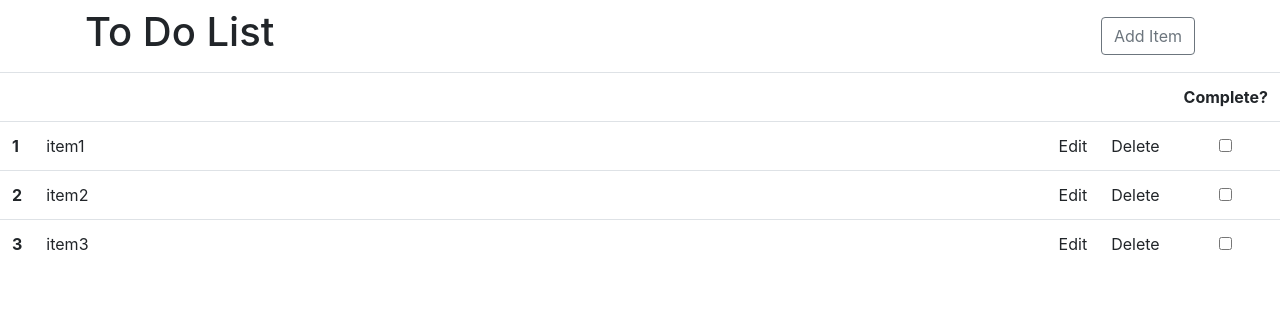
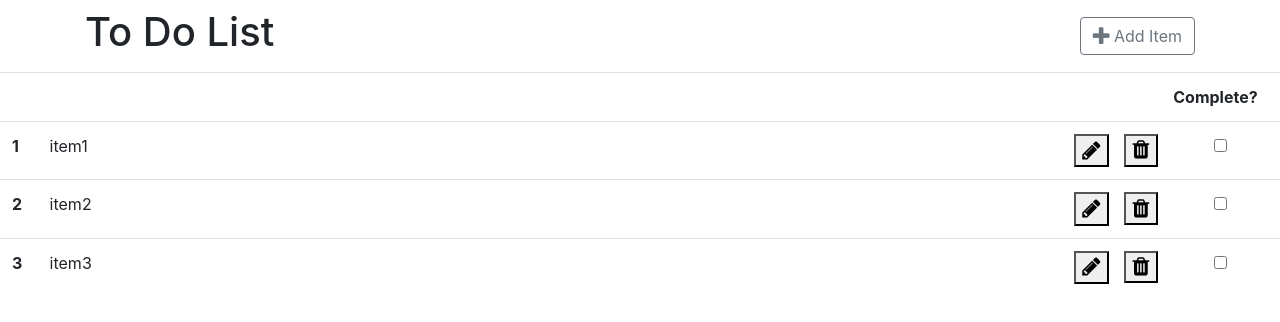
Before and after one commit to sysani/simple-react-todolist, a React (Create React App) app: page / in a window 1280 px wide. Shown: the top 322 px of the page. Built offline with nearby package versions, Linux system fonts and the light colour scheme.

Commit message:
adding delete functionality

```diff
--- a/package.json
+++ b/package.json
@@ -3,10 +3,13 @@
   "version": "0.1.0",
   "private": true,
   "dependencies": {
+    "@fortawesome/free-solid-svg-icons": "^5.13.0",
     "@testing-library/jest-dom": "^4.2.4",
     "@testing-library/react": "^9.3.2",
     "@testing-library/user-event": "^7.1.2",
     "bootstrap": "^4.5.0",
+    "bootstrap-social": "5.1.1",
+    "font-awesome": "4.7.0",
     "react": "^16.13.1",
     "react-dom": "^16.13.1",
     "react-scripts": "3.4.1",
--- a/src/App.css
+++ b/src/App.css
@@ -48,3 +48,11 @@
 .nh:hover {
   background-color: white;
 }
+
+.fa-pencil, .fa-trash {
+  padding: 25%;
+}
+
+.fa-pencil:hover, .fa-trash:hover {
+  background-color: lightgrey;
+}
--- a/src/components/HeaderComponent.js
+++ b/src/components/HeaderComponent.js
@@ -19,7 +19,6 @@ class Header extends Component {
 
   handleAdd = (event) => {
     event.preventDefault();
-    alert(event.target.item.value);
     this.props.addItem(event.target.item.value);
     this.toggleModal();
   }
--- a/src/components/ListComponent.js
+++ b/src/components/ListComponent.js
@@ -1,14 +1,14 @@
 import React, { Component } from 'react';
 import { Table } from 'reactstrap';
 
-function RenderList({ items }) {
+const RenderList = ({ items, deleteItem }) => {
   const itemList = items.map((item, index) => {
     return (
       <tr>
         <th scope="row">{index+1}</th>
         <td className="fs">{item}</td>
-        <td><span className="fa fa-plus fa-lg"></span>Edit</td>
-        <td><span className="fa fa-plus fa-lg"></span>Delete</td>
+        <td><button className="fa fa-pencil fa-lg"></button></td>
+        <td><button className="fa fa-trash fa-lg" onClick={() => deleteItem(index)}></button></td>
         <td className="cr"><input id="checked" type="checkbox" name="checked" /></td>
       </tr>
     )
@@ -21,7 +21,7 @@ class List extends Component {
   constructor(props) {
     super(props);
     this.state= {
-      items: this.props.items
+      items: this.props.items,
     }
   }
 
@@ -34,7 +34,7 @@ class List extends Component {
               <th className="nh" colSpan="4"></th>
               <th colSpan="1">Complete?</th>
             </tr>
-            <RenderList items={this.state.items} />
+            <RenderList items={this.state.items} deleteItem={this.props.deleteItem} />
           </tbody>
         </Table>
       </div>
--- a/src/components/MainComponent.js
+++ b/src/components/MainComponent.js
@@ -11,6 +11,7 @@ class Main extends Component {
       added: 0
     }
     this.addItem = this.addItem.bind(this);
+    this.deleteItem = this.deleteItem.bind(this);
   }
 
   addItem = (item) => {
@@ -19,11 +20,18 @@ class Main extends Component {
     })
   }
 
+  deleteItem = (index) => {
+    this.state.items.splice(index, 1)
+    this.setState({
+      items: this.state.items
+    })
+  }
+
   render() {
     return (
       <div>
         <Header items={this.state.items} addItem={this.addItem} />
-        <List items={this.state.items} />
+        <List items={this.state.items} deleteItem={this.deleteItem} />
       </div>
     )
   }
--- a/src/index.js
+++ b/src/index.js
@@ -3,6 +3,8 @@ import ReactDOM from 'react-dom';
 import App from './App';
 import * as serviceWorker from './serviceWorker';
 import 'bootstrap/dist/css/bootstrap.min.css';
+import 'font-awesome/css/font-awesome.css';
+import 'bootstrap-social/bootstrap-social.css';
 import './index.css';
 
 
```
Also changed, not shown: 1 other file (tests, documents, lock files or other folders).
